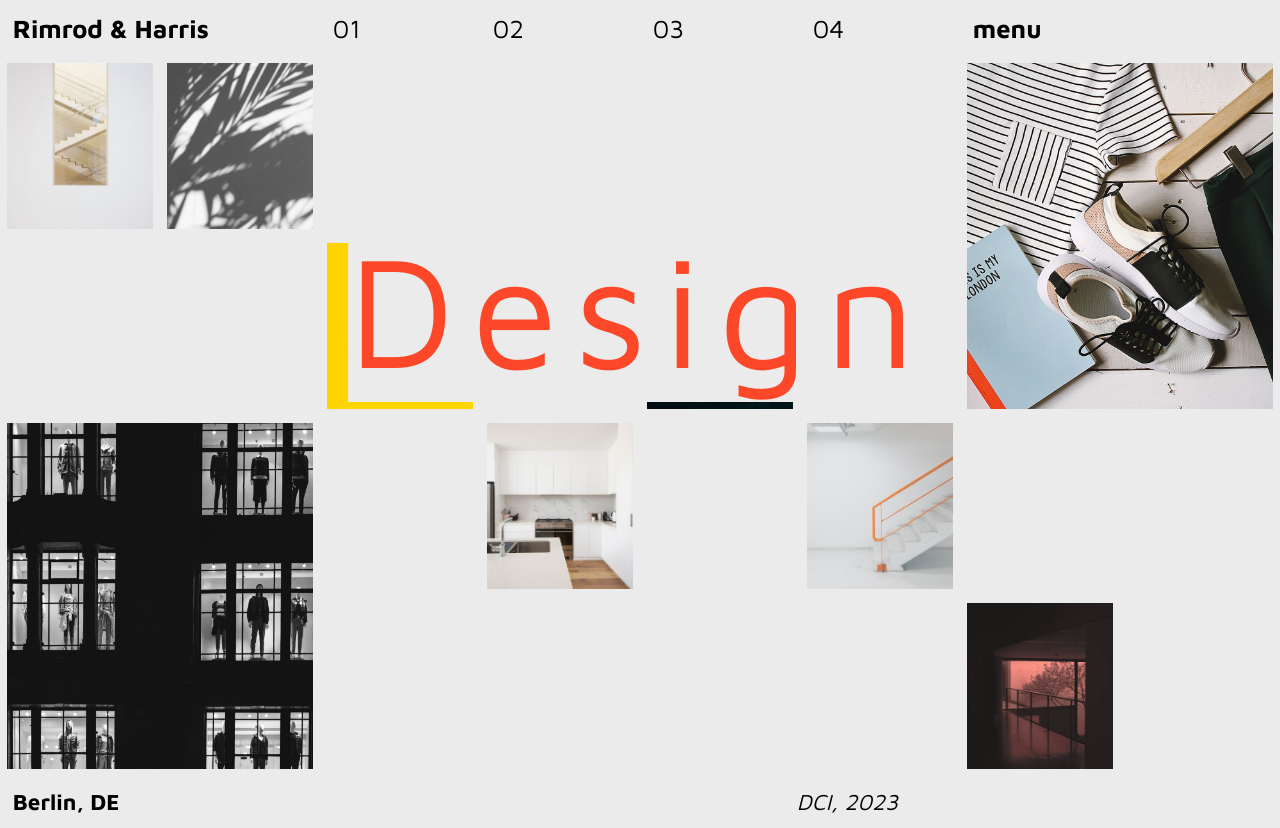
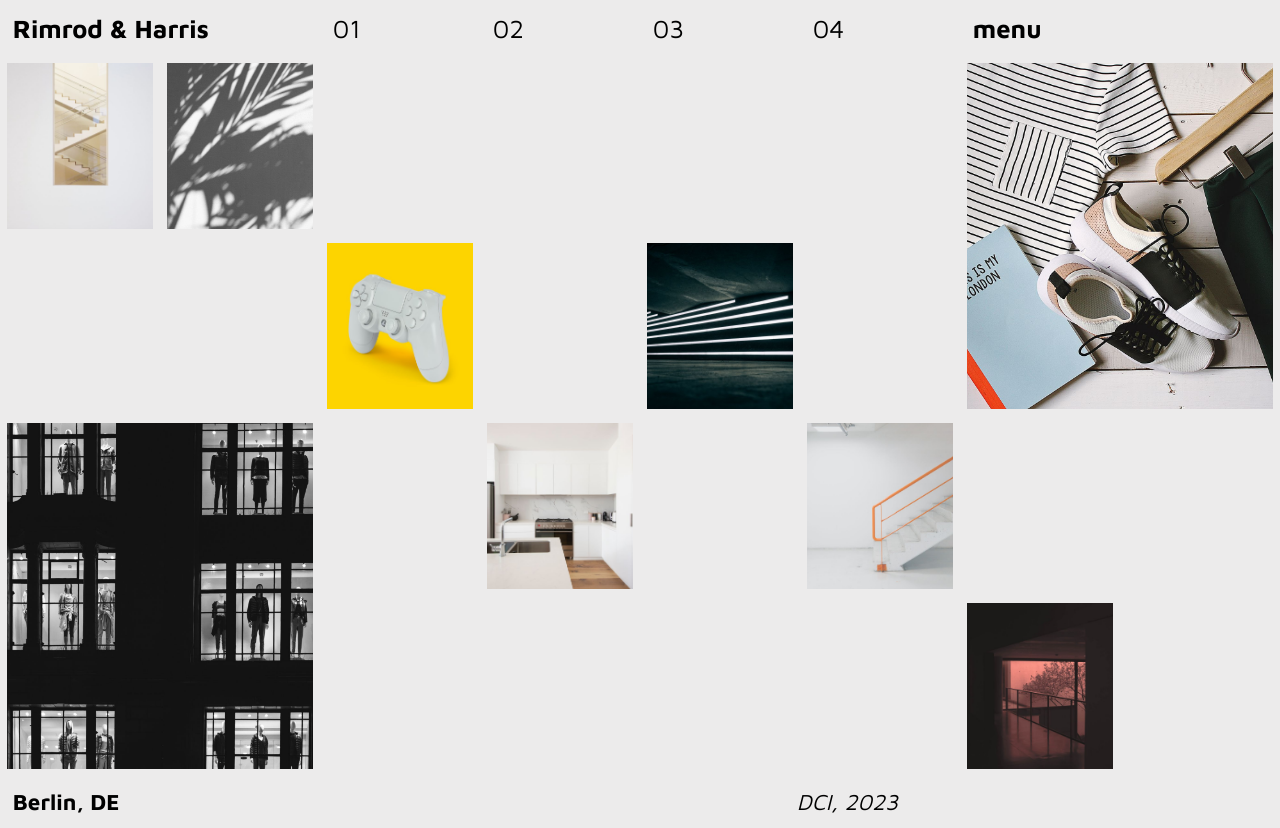
Before and after one commit to statuja/design_studio, a website: page index.html in a window 1280 px wide. Drawn offline with Linux system fonts and the light colour scheme.

Commit message:
initial commit

```diff
--- a/index.html
+++ b/index.html
@@ -19,7 +19,6 @@
       </ul>
     </nav>
     <div class="container">
-      <div class="text">Design</div>
       <div class="item item1"></div>
       <div class="item item2"></div>
       <div class="item item3"></div>
@@ -30,6 +29,7 @@
       <div class="item item8"></div>
       <div class="item item9"></div>
     </div>
+
     <footer>
       <p>Berlin, DE</p>
       <p>DCI, 2023</p>
--- a/style.css
+++ b/style.css
@@ -4,6 +4,8 @@
     margin: 0;
     padding: 0;
     box-sizing: border-box;
+}
+body {
     font-family: 'Maven Pro', sans-serif;
     background-color: rgb(236, 235, 235);
 }
@@ -49,7 +51,7 @@ li a:hover{
     margin: 7px;
 }
 
-.item1 {
+.item1{
     background-image: url(./assets/item-one.jpeg);
 }
 
```
Also changed, not shown: assets/Image1.png (added).
